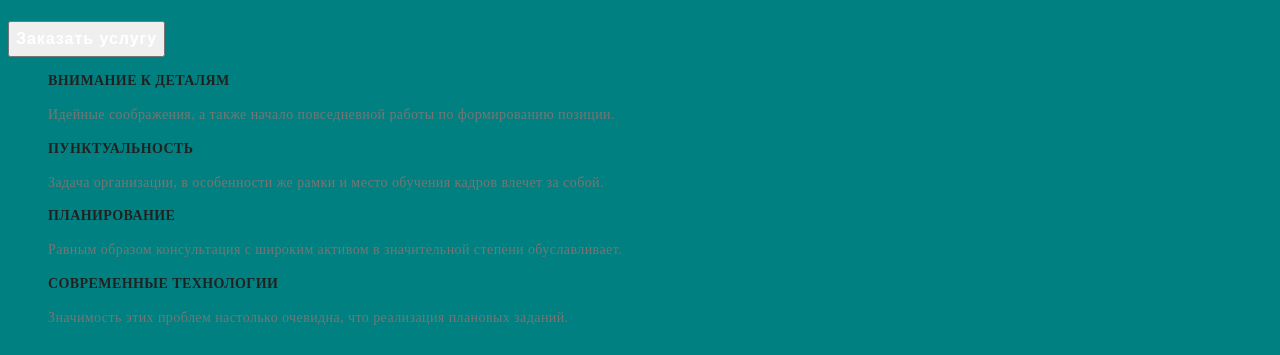
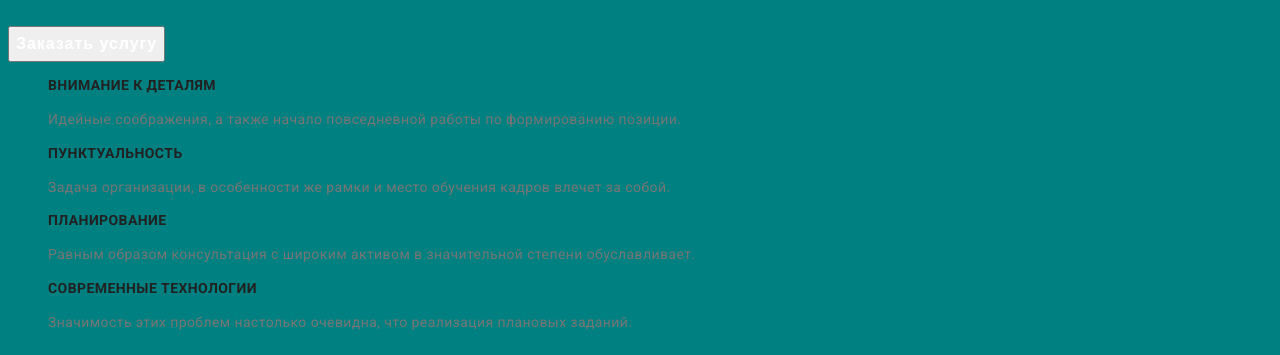
Before and after one commit to Dimmac/goit-markup-hw-02, a plain HTML site: page index.html in a window 1280 px wide. Shown: the part 273-628 px from the top of the page. Drawn offline with Linux system fonts and the light colour scheme.

Commit message:
до портфоліо

```diff
--- a/css/styles.css
+++ b/css/styles.css
@@ -7,7 +7,7 @@ list-style: none;
 text-decoration: none;
 }
 body {
-font-family: "Roboto", "Raleway",'Open Sans', 'Helvetica Neue' sans-serif;
+font-family: "Roboto", "Raleway",'Open Sans', 'Helvetica Neue', sans-serif;
 background-color: teal;
 }
 /* ============ styles for header ============ */
```
